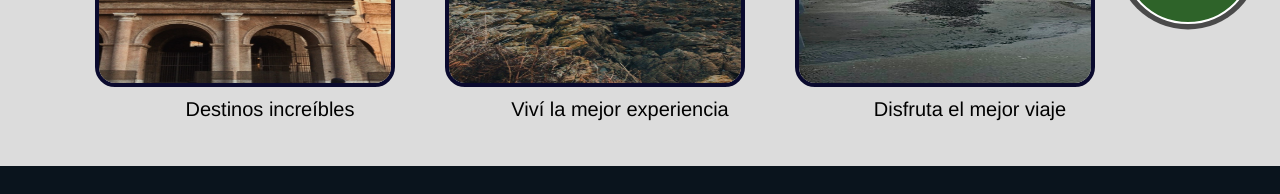
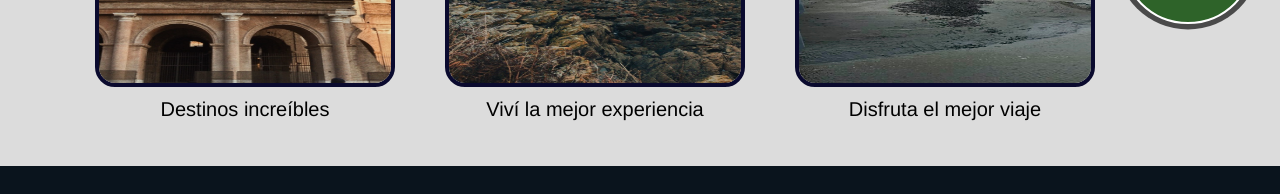
Before and after one commit to LaureanoRugani/ViajesLR, a website: page index.html in a window 1280 px wide. Shown: the part 756-950 px from the top of the page. Drawn offline with nearby package versions, Linux system fonts and the light colour scheme.

Commit message:
centro titulo y agrego mejora footer

```diff
--- a/css/estilo.css
+++ b/css/estilo.css
@@ -48,9 +48,12 @@ h1 {
 .imagen-paisaje1 {
   height: 300px;
   width: 300px;
-  margin-right: 50px;
   border: solid 4px #0a0a2e;
   border-radius: 20px; }
+
+  .imagenes-inicio1 {
+    margin-right: 50px;
+  }
 
 .imagen-1 {
   width: 300px;
@@ -345,7 +348,7 @@ section .slider img {
   text-align: center;
   margin: 0 0 1rem 0; }
 
-@media (min-width: 700px) {
+@media (min-width:320px) {
   .contenido {
     padding: 0 4em; }
   .contacto-wrapper {
@@ -409,6 +412,7 @@ section .slider img {
   .pie-pagina .grupo-2 small {
     font-size: 15px; } }
 
+
 @media screen and (min-width: 700px) and (max-width: 800px) {
   .pie-pagina .grupo-1 {
     width: 90%;
```
